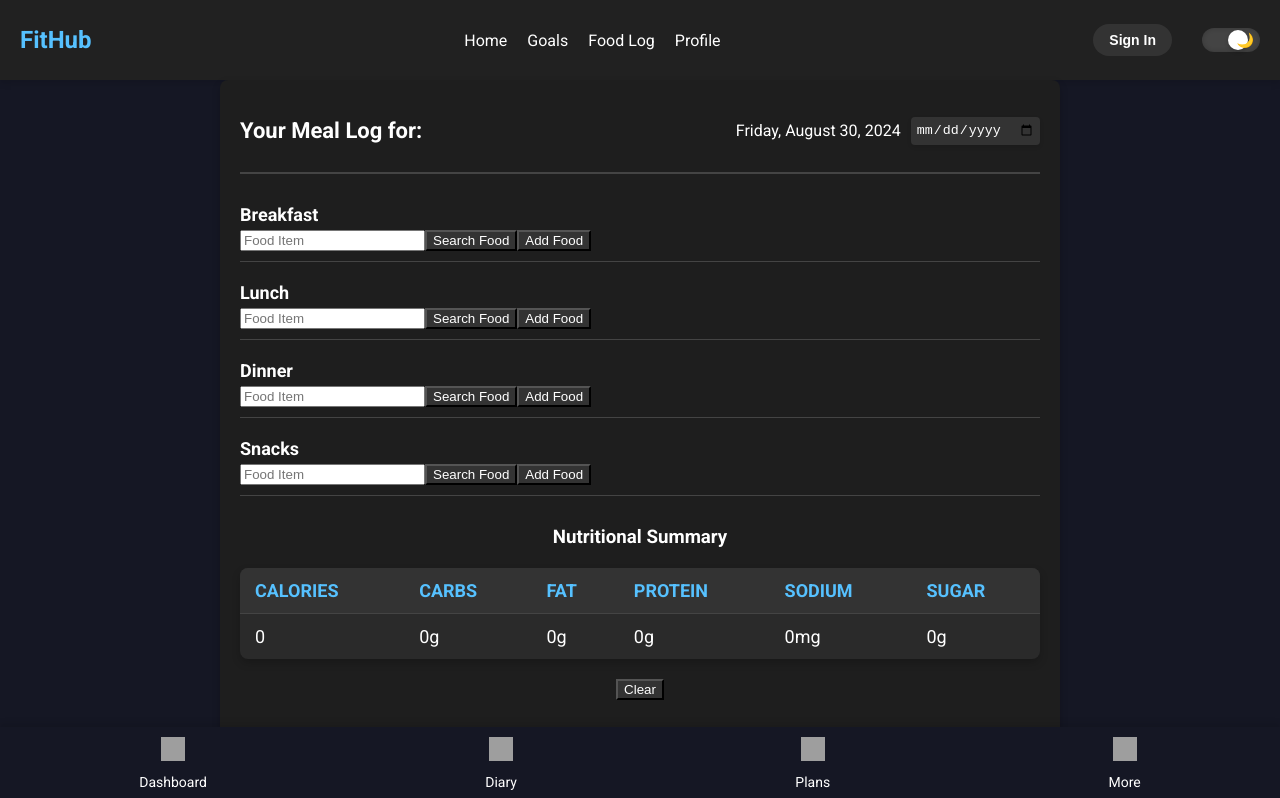
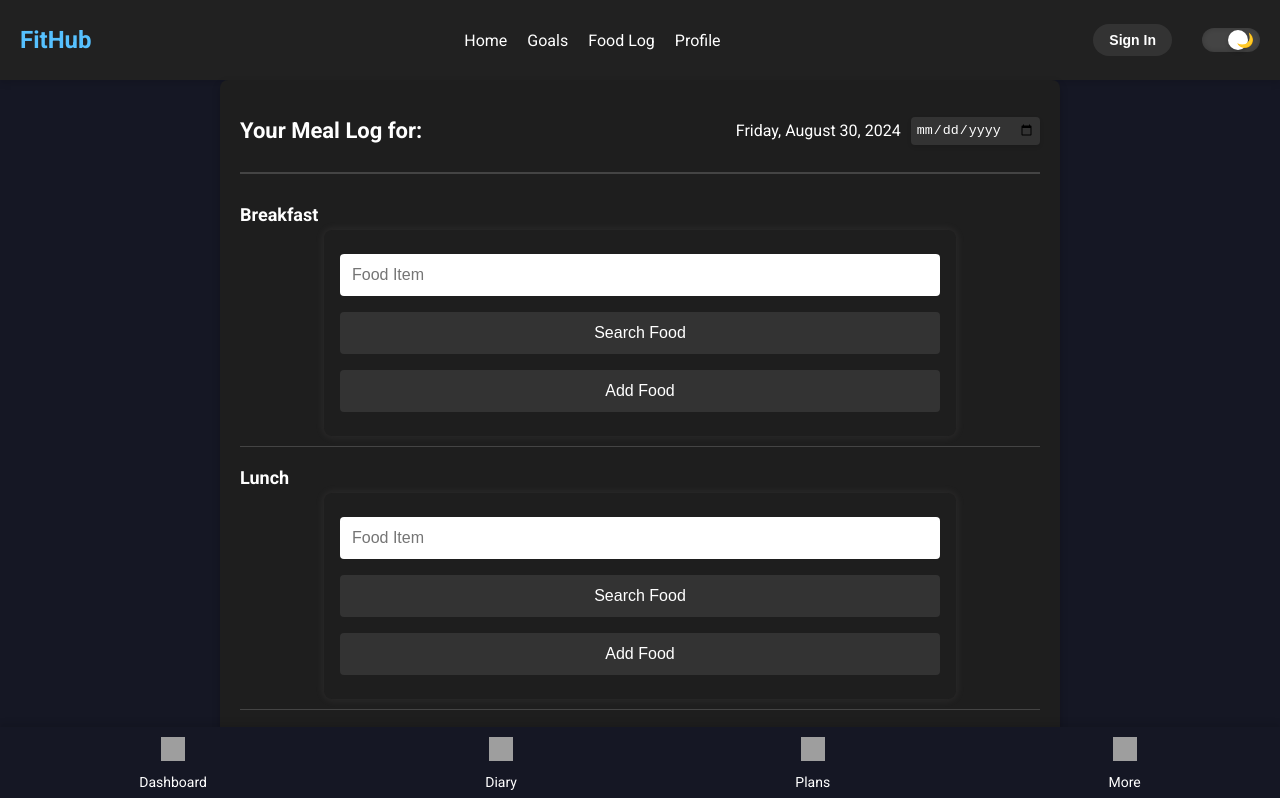
Before and after one commit to Christ02/Fithub, a React (Vite) app in the folder frontend/: page /food-log in a window 1280 px wide. Shown: the top 798 px of the page. Built offline with nearby package versions, Linux system fonts and the light colour scheme; grey boxes are pictures that could not be loaded.

Commit message:
NutritionalSummary updated

```diff
--- a/frontend/src/components/FoodLog/FoodEntryForm.jsx
+++ b/frontend/src/components/FoodLog/FoodEntryForm.jsx
@@ -1,5 +1,6 @@
 import React, { useState } from 'react';
 import axios from 'axios';
+import './foodEntryForm.css';
 
 const FoodEntryForm = ({ onAddFood }) => {
   const [foodItem, setFoodItem] = useState('');
--- a/frontend/src/components/FoodLog/FoodLog.css
+++ b/frontend/src/components/FoodLog/FoodLog.css
@@ -66,6 +66,7 @@
 .nutritional-summary {
   margin-top: 30px;
   text-align: center;
+  padding-bottom: 60px;
 }
 
 .nutritional-summary table {
--- a/frontend/src/components/FoodLog/NutritionalSummary.jsx
+++ b/frontend/src/components/FoodLog/NutritionalSummary.jsx
@@ -1,5 +1,6 @@
 // src/components/FoodLog/NutritionalSummary.jsx
 import React, { useState } from 'react';
+import './nutritionalSummary.css'
 
 const NutritionalSummary = ({ foods }) => {
   const [setFoods] = useState(foods);
@@ -40,7 +41,7 @@ const NutritionalSummary = ({ foods }) => {
           </tr>
         </tbody>
       </table>
-      <button onClick={handleClear}>Clear</button>
+      <button onClick={handleClear} className='clearButton'>Clear</button>
     </div>
   );
 };
--- /dev/null
+++ b/frontend/src/components/FoodLog/foodEntryForm.css
@@ -0,0 +1,53 @@
+.food-entry-form {
+    max-width: 600px;
+    margin: 0 auto;
+    padding: 1em;
+    background: var(--background-color);
+    border-radius: 8px;
+    box-shadow: 0 0 10px rgba(210, 200, 200, 0.1);
+    color: var(--text-color);
+  }
+
+  .food-entry-form input,
+  .food-entry-form button {
+    width: 100%;
+    padding: 0.75em;
+    margin: 0.5em 0;
+    border: 1px solid var(--input-border);
+    border-radius: 4px;
+    box-sizing: border-box;
+    font-size: 1em;
+  }
+
+  .food-entry-form input:focus {
+    border-color: var(--button-bg);
+    outline: none;
+    box-shadow: 0 0 0 0.2em rgba(38, 143, 255, 0.25);
+  }
+
+  .food-entry-form button {
+    background-color: var(--button-bg);
+    color: var(--button-text);
+    border: none;
+    cursor: pointer;
+  }
+
+  .food-entry-form button:hover {
+    background-color: var(--button-hover-bg);
+  }
+
+  .food-entry-form button:disabled {
+    background-color: #c0c0c0;
+    cursor: not-allowed;
+  }
+
+  .food-entry-form div {
+    margin-top: 1em;
+    padding: 1em;
+    background: var(--card-bg);
+    border-radius: 4px;
+  }
+
+  .food-entry-form p {
+    margin: 0.5em 0;
+  }
--- /dev/null
+++ b/frontend/src/components/FoodLog/nutritionalSummary.css
@@ -0,0 +1,12 @@
+.clearButton{
+    background-color: #6daccc;
+    color: #fff;
+    border: none;
+    border-radius: 4px;
+    padding: 0.75em 1.5em;
+    font-size: 1em;
+    font-weight: bold;
+    cursor: pointer;
+    transition: background-color 0.3s, transform 0.2s;
+    box-shadow: 0 4px 6px rgba(0, 0, 0, 0.1);
+}
```
